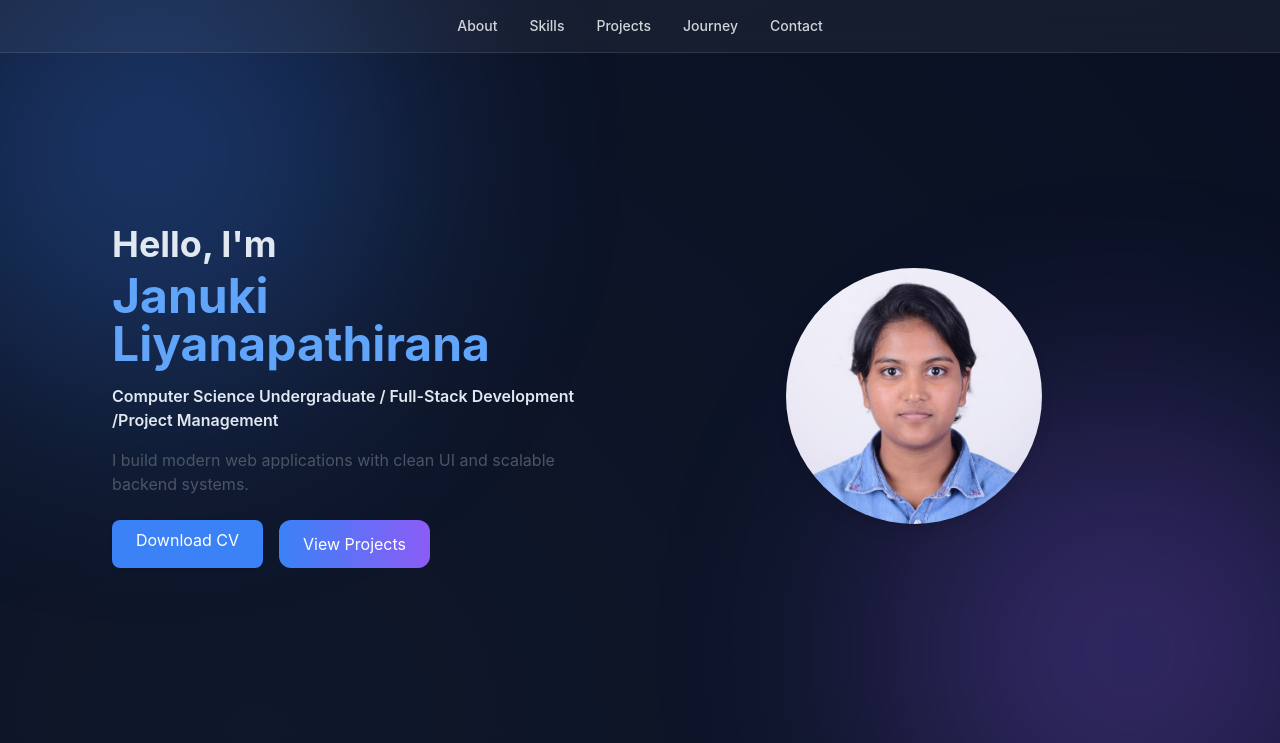
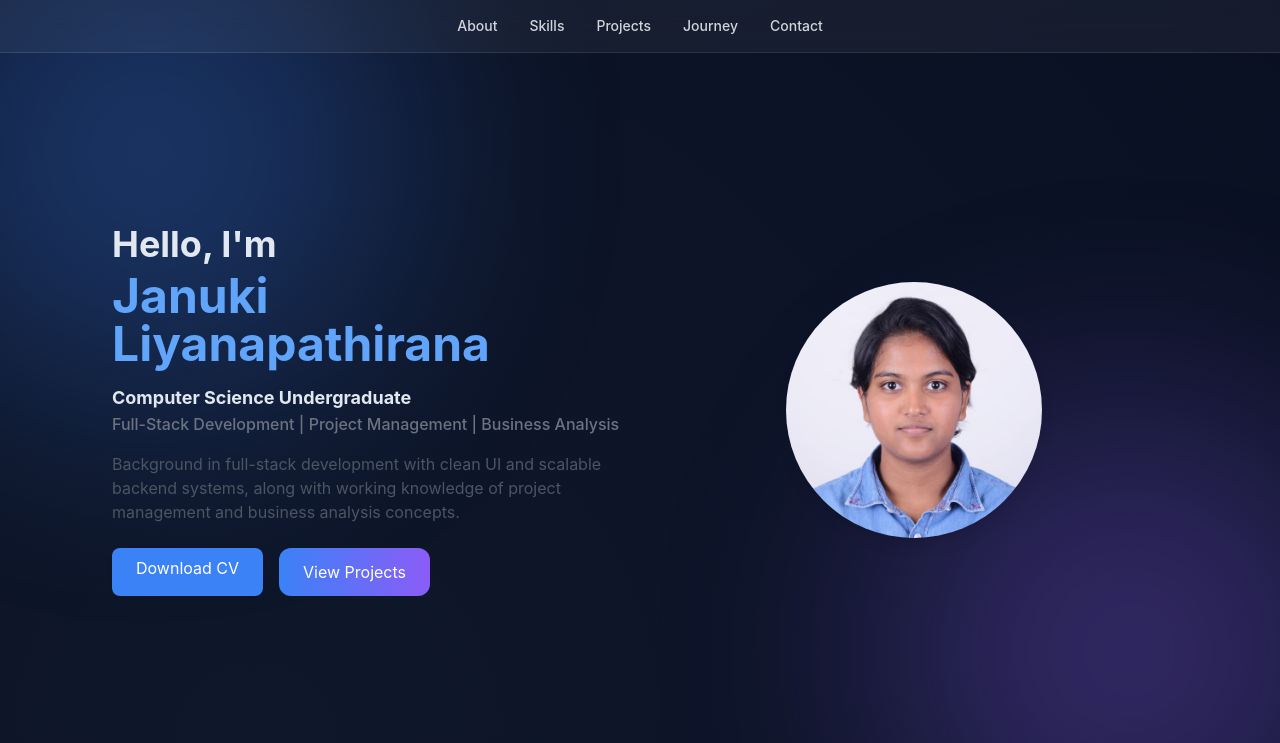
Before and after one commit to Januki-Liyanapathirana/portfolio, a React app: page / in a window 1280 px wide. Shown: the top 743 px of the page. Built offline with nearby package versions, Linux system fonts and the light colour scheme; the HTML template or start-up script is replaced by a standard one.

Commit message:
updated description

```diff
--- a/src/components/Hero.jsx
+++ b/src/components/Hero.jsx
@@ -11,19 +11,26 @@ const Hero = () => {
             Januki Liyanapathirana
           </h1>
 
-          <p className="font-semibold mb-4">
-            Computer Science Undergraduate / Full-Stack Development /Project Management
-          </p>
+
+          <div className="mb-4">
+            <p className="font-bold text-lg">
+              Computer Science Undergraduate
+            </p>
+            <p className="text-gray-500 font-medium">
+              Full-Stack Development | Project Management | Business Analysis
+            </p>
+          </div>
 
           <p className="text-gray-600 mb-6">
-            I build modern web applications with clean UI and scalable backend systems.
+            Background in full-stack development with clean UI and scalable backend systems,
+            along with working knowledge of project management and business analysis concepts.
           </p>
 
           <div className="flex gap-4">
             <a
               href="/Januki_liyanapathirana_Resume_2026_fs.pdf"
               download
-              className="bg-blue-500 text-white px-6 py-2 rounded-lg shadow"
+              className="bg-blue-500 text-white px-6 py-2 rounded-lg shadow hover:bg-blue-600 transition"
             >
               Download CV
             </a>
@@ -40,6 +47,7 @@ const Hero = () => {
         <div className="flex justify-center">
           <img
             src="/profile.jpg"
+            alt="Januki Liyanapathirana"
             className="w-64 h-64 rounded-full object-cover shadow-lg"
           />
         </div>
```
